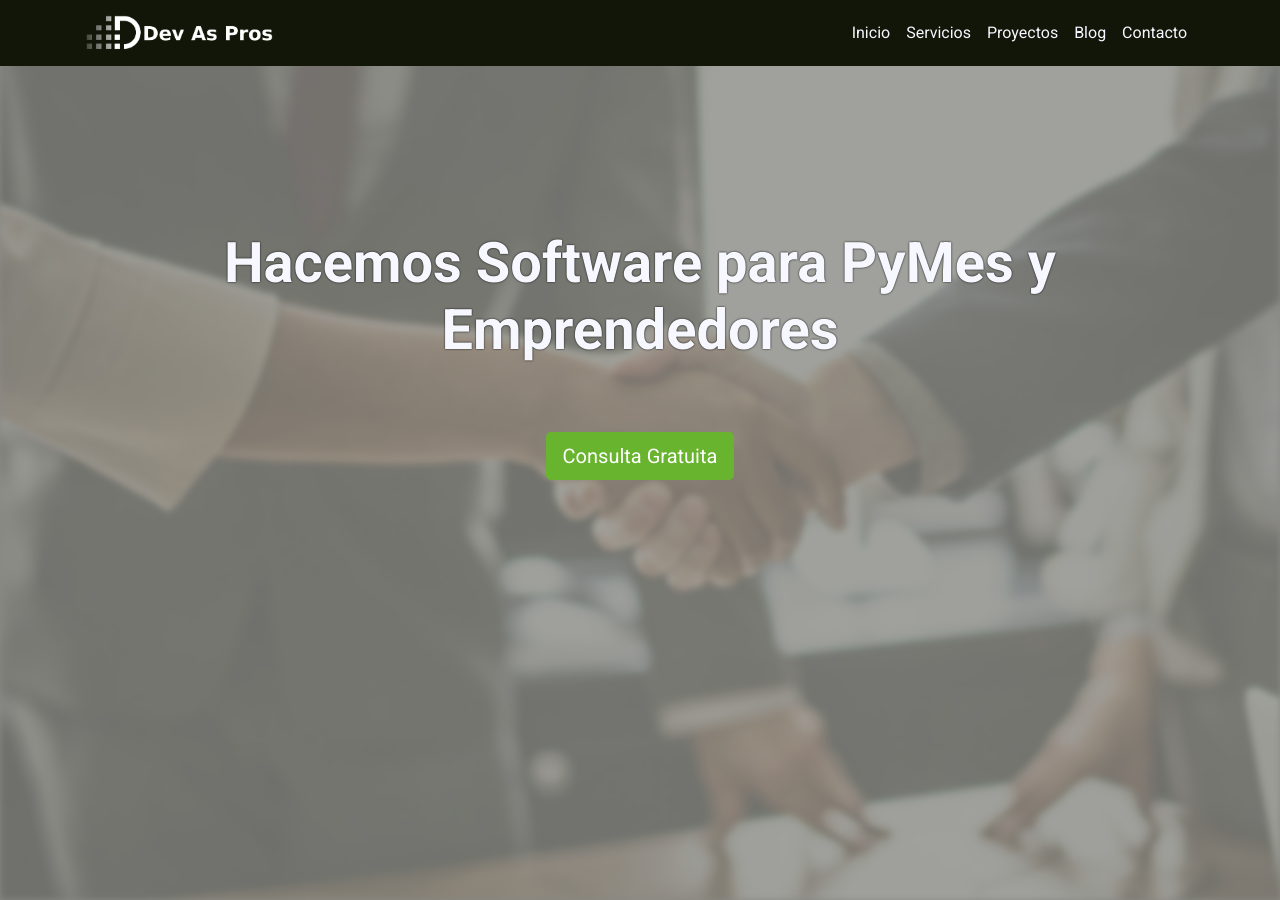
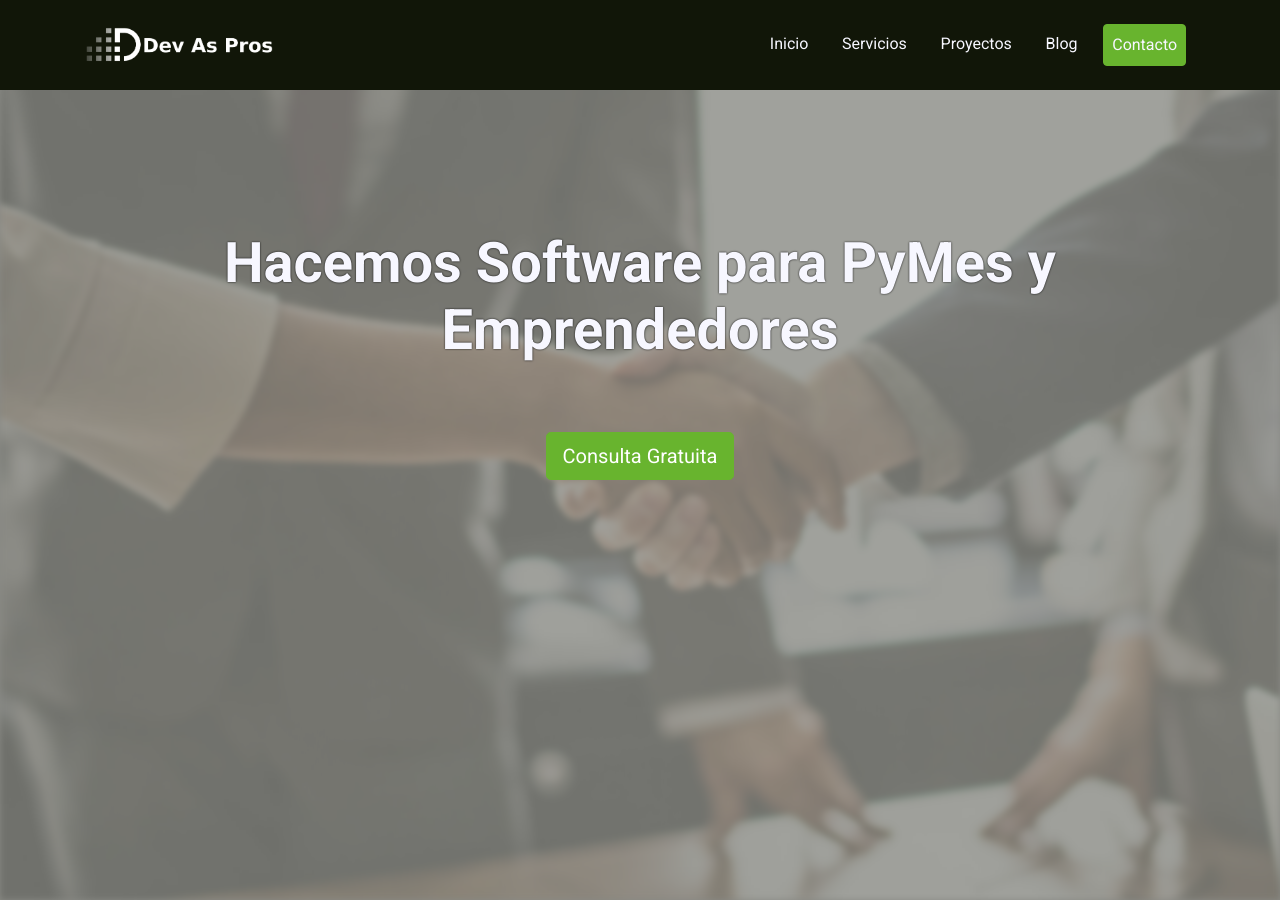
Before and after one commit to devaspros/website, a Jekyll site: the page built from index.html, in a window 1280 px wide and 900 px high. Built offline with Jekyll 4.4.1, drawn with Linux system fonts in a browser that asks for light colours; comment, search, counter and statistics services are not loaded.

Commit message:
Add button style to contact item in nav menu

```diff
--- a/_includes/navigation.html
+++ b/_includes/navigation.html
@@ -18,21 +18,27 @@
 
     <div class="collapse navbar-collapse" id="navigation">
       <ul class="navbar-nav flex-md-row ml-md-auto">
+
         <li class="nav-item">
           <a class="nav-link" href="/">Inicio <span class="sr-only">(current)</span></a>
         </li>
+
         <li class="nav-item">
           <a class="nav-link" href="/services">Servicios</a>
         </li>
+
         <li class="nav-item">
           <a class="nav-link" href="/projects">Proyectos</a>
         </li>
+
         <li class="nav-item">
           <a class="nav-link" href="https://elcaminodelpro.wordpress.com/" target="_blank">Blog</a>
         </li>
+
         <li class="nav-item">
-          <a class="nav-link" href="/contact-us">Contacto</a>
+          <a class="nav-link btn btn-primary cta" href="/contact-us">Contacto</a>
         </li>
+
       </ul>
     </div>
 
--- a/_sass/_general.scss
+++ b/_sass/_general.scss
@@ -6,10 +6,23 @@ body {
 
 nav.navbar {
   background-color: $darkerDevAspros;
+  padding: 20px 0;
 
   .logo {
     width: 190px;
     height: 40px;
+  }
+
+  li.nav-item {
+    margin-left: .55556rem;
+    margin-right: .55556rem;
+
+    .cta {
+      &:hover {
+        color: #fff;
+        opacity: 1;
+      }
+    }
   }
 }
 
```
